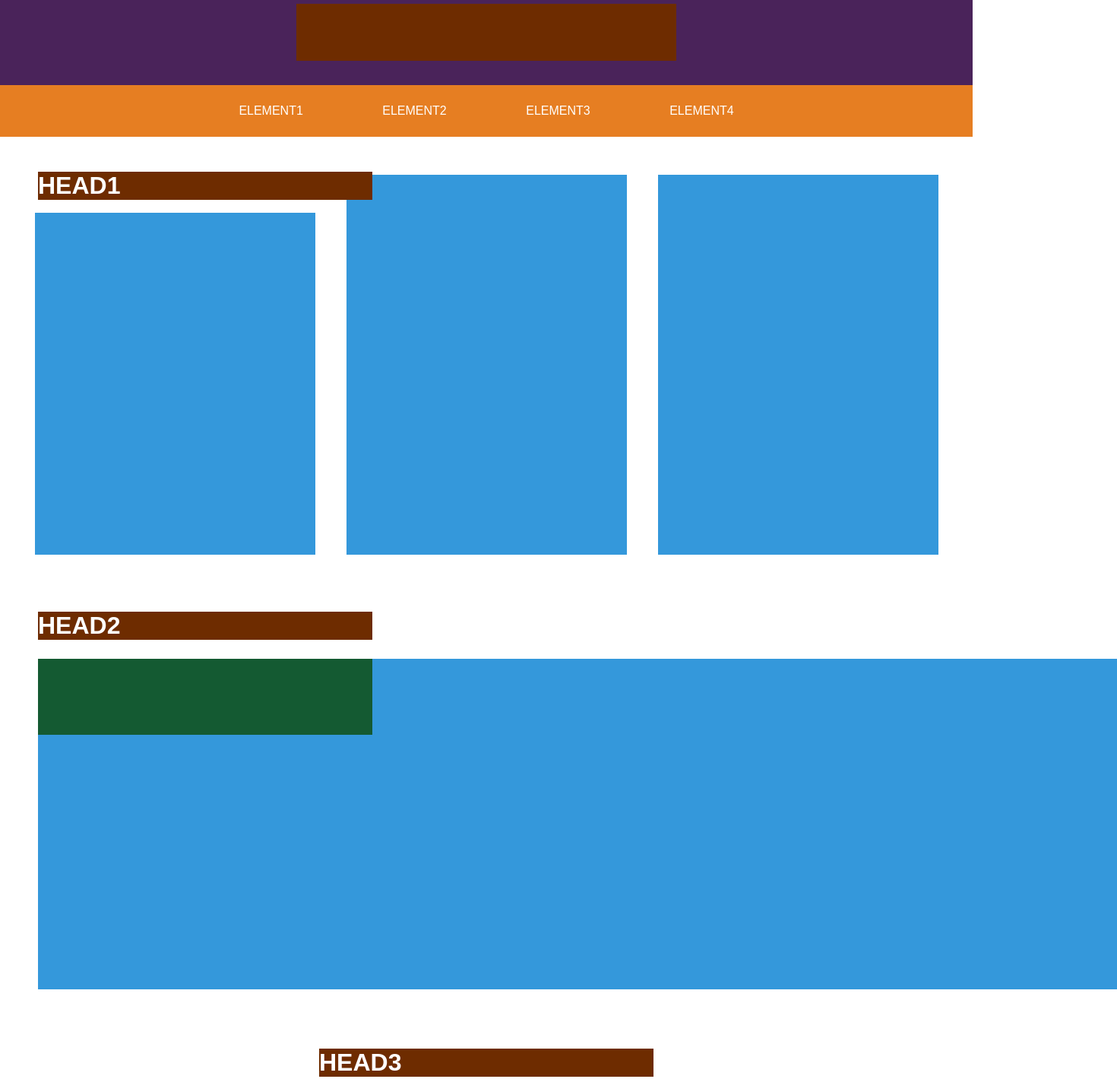
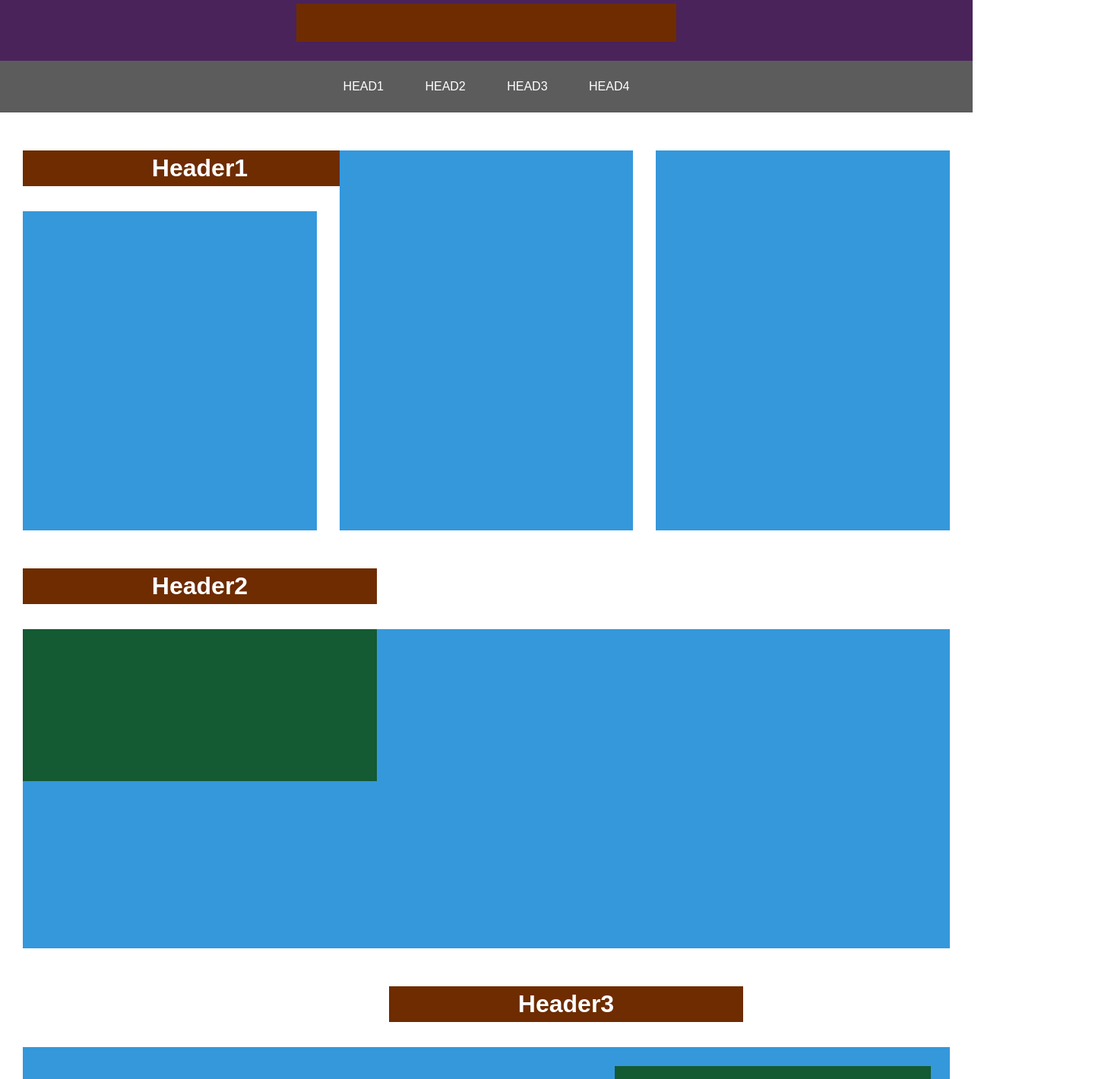
Before and after one commit to Web-Qwelcer/project10, a plain HTML site: page index.html in a window 1280 px wide. Shown: the part 20-1440 px from the top of the page at 76% size, 1470 px wide, since content can reach past the window. Drawn offline with Linux system fonts and the light colour scheme.

Commit message:
Web-Site

```diff
--- a/assets/css/style.css
+++ b/assets/css/style.css
@@ -3,27 +3,31 @@ body {
     font-family: Arial, Helvetica, sans-serif;
 }
 
-* {
+*,
+*::before,
+*::after {
     margin: 0;
-    padding: 0;;
+    padding: 0;
+    box-sizing: border-box;
 }
 
-ul {
+.main_menu ul {
     text-align: center;
+    word-spacing: 50px;
 }
 
-li {
-    display: inline-block;
-    margin: 0 50px 0 50px;
+.main_menu li {
+    display: inline;
 }
 
-a {
+.main_menu a {
     color: #fff;
     text-decoration: none;
 }
 
-a:hover {
-    color: #000;
+.main_menu a:hover {
+    color: #E67E22;
+    text-decoration: underline;
 }
 
 .wrapper {
@@ -32,130 +36,106 @@ a:hover {
 }
 
 .header {
-    position: relative;
     width: 100%;
-    height: 200px;
+    height: 100px;
     background-color: #4A235A;
+    display: flex;
+    align-items: center;
+    justify-content: center;
 }
 
 .branding {
-    position: relative;
-    top: 25px;
-    margin: auto;
     width: 500px;
-    height: 75px;
+    height: 50px;
     background-color: #6E2C00;
 }
 
-.nav {
-    position: absolute;
-    bottom: 0;
+.main_menu {
+    position: sticky;
+    top: 0;
     width: 100%;
     padding: 25px 0 25px 0;
-    background-color: #E67E22;
+    z-index: 1;
+}
+
+.main_menu::before, .main_menu::after {
+    content: '';
+    position: absolute;
+    top: 0;
+    right: 0;
+    width: 100%;
+    height: 100%;
+    background-color: #000;
+    opacity: .4;
+    z-index: -1;
 }
 
 .container {
-    widows: 100%;
+    position: relative;
+    width: 100%;
     height: 500px;
-    margin-top: 25px;
-    padding: 25px;
+    margin-top: 50px;
+    padding: 0 15px;
+    display: flex;
+    align-items: flex-end;
+    justify-content: flex-end;
 }
 
-#container1 {
-    position: relative;
-    display: flex;
-    align-items: flex-end;
-    justify-content: space-around;
-}
-
-.head1 {
+.heading {
     position: absolute;
-    top: 21px;
-    left: 50px;
-    width: 440px;
+    width: 466px;
+    padding: 5px;
+    text-align: center;
     background-color: #6E2C00;
 }
 
-.container_container1 {
-    width: 30%;
-    height: 90%;
+#h1, #h2 {
+    top: 0;
+    left: 30px;
+}
+
+#h3, #h4 {
+    top: 0;
+    left: 40%;
+}
+
+.content {
+    position: relative;
+    width: 100%;
+    height: 100%;
+    margin: 0 15px;
     background-color: #3498DB;
 }
 
-.container_container2 {
-    width: 30%;
-    height: 100%;
-    background-color: #3498DB;
+#content1, #content2, #content3 {
+    height: 420px;
 }
 
-.head2 {
-    width: 440px;
-    margin-left: 25px;
-    background-color: #6E2C00;
+#content4 {
+    width: 880px;
+    height: 420PX;
 }
 
-.container_container3 {
-    width: 1420px;
-    height: 435px;
-    margin-top: 25px;
-    margin-left: 25px;
-    background-color: #3498DB;
-}
-
-.container_container4 {
-    width: 440px;
-    height: 100px;
+.image {
+    position: absolute;
     background-color: #145A32;
 }
 
-.head3 {
-    width: 440px;
-    margin: auto;
-    background-color: #6E2C00;
+#image1 {
+    width: 466px;
+    height: 200px;
 }
 
-.container_container5 {
-    display: flex;
-    align-items: center;
-    justify-content: flex-end;
-    width: 1420px;
-    height: 435px;
-    margin-top: 25px;
-    margin-left: 25px;
-    background-color: #3498DB;
+#image2 {
+    top: 25px;
+    right: 25px;
+    width: 416px;
+    height: 370px;
 }
 
-.container_container6 {
-    width: 440px;
-    height: 400px;
-    margin-right: 20px;
-    background-color: #145A32;
-}
-
-#container4 {
-    position: relative;
-    display: flex;
-    align-items: flex-end;
-    justify-content: space-around;
-}
-
-.head4 {
-    position: absolute;
-    top: 25px;
-    left: 595px;
-    width: 440px;
-    background-color: #6E2C00;
-}
-
-.container_container7 {
+#image3 {
+    top: 0;
+    left: 25px;
     width: 500px;
     height: 500px;
-    background-color: #145A32;
 }
-
-.container_container8 {
-    width: 875px;
-    height: 350px;
-    background-color: #3498DB;
-}
--- a/index.html
+++ b/index.html
@@ -2,68 +2,54 @@
 <html lang="en">
 <head>
     <meta charset="UTF-8">
-    <link rel="stylesheet" href="assets/css/style.css">
+    <link rel="stylesheet" href="./assets/css/style.css">
     <link rel="shortcut icon" href="assets/images/favicon.ico.jpg">
     <meta name="viewport" content="width=device-width, initial-scale=1.0">
-    <title>Qwelcer</title>
+    <title>Document</title>
 </head>
 <body>
     <div class="wrapper">
         <div class="header">
             <div class="branding"></div>
-            <div class="nav">
-                <ul>
-                    <li><a href="#head1">ELEMENT1</a></li>
-                    <li><a href="#head2">ELEMENT2</a></li>
-                    <li><a href="#head3">ELEMENT3</a></li>
-                    <li><a href="#head4">ELEMENT4</a></li>
-                </ul>
+        </div>
+        <div class="main_menu">
+            <ul>
+                <li><a href="#head1">HEAD1</a></li>
+                <li><a href="#head2">HEAD2</a></li>
+                <li><a href="#head3">HEAD3</a></li>
+                <li><a href="#head4">HEAD4</a></li>
+            </ul>
+        </div>
+        <div class="container">
+            <div id="h1" class="heading">
+                <h1 id="head1">Header1</h1>
             </div>
+            <div id="content1" class="content"></div>
+            <div class="content"></div>
+            <div class="content"></div>
         </div>
-        <div id="container1" class="container">
-            <div class="head1">
-                <h1 id="head1">HEAD1</h1>
+        <div class="container">
+            <div id="h2" class="heading">
+                <h1 id="head2">Header2</h1>
             </div>
-            <div class="container_container1">
-
-            </div>
-            <div class="container_container2">
-
-            </div>
-            <div class="container_container2">
-
+            <div id="content2" class="content">
+                <div id="image1" class="image"></div>
             </div>
         </div>
         <div class="container">
-            <div class="head2">
-                <h1 id="head2">HEAD2</h1>
+            <div id="h3" class="heading">
+                <h1 id="head3">Header3</h1>
             </div>
-            <div class="container_container3">
-                <div class="container_container4">
-
-                </div>
+            <div id="content3" class="content">
+                <div id="image2" class="image"></div>
             </div>
         </div>
         <div class="container">
-            <div class="head3">
-                <h1 id="head3">HEAD3</h1>
+            <div id="h4" class="heading">
+                <h1 id="head4">Header4</h1>
             </div>
-            <div class="container_container5">
-                <div class="container_container6">
-
-                </div>
-            </div>
-        </div>
-        <div id="container4" class="container">
-            <div class="head4">
-                <h1 id="head4">HEAD4</h1>
-            </div>
-            <div class="container_container7">
-
-            </div>
-            <div class="container_container8">
-
-            </div>
+            <div id="image3" class="image"></div>
+            <div id="content4" class="content"></div>
         </div>
     </div>
 </body>
```
